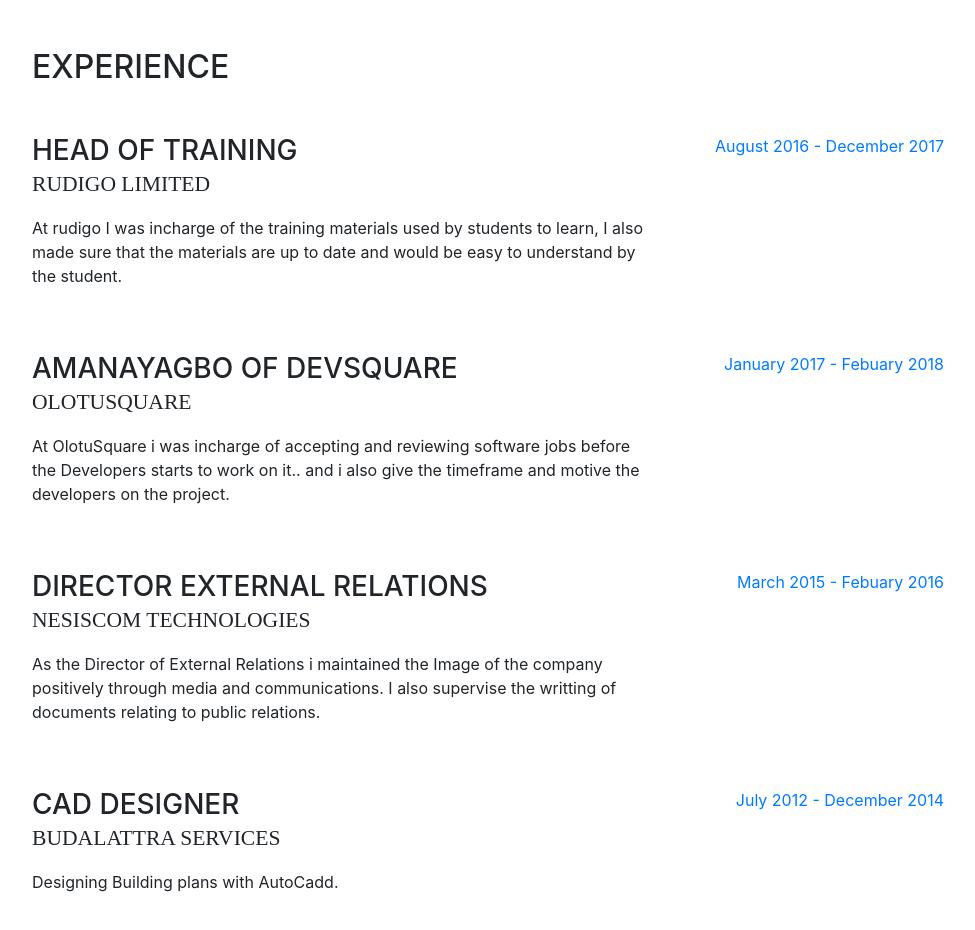
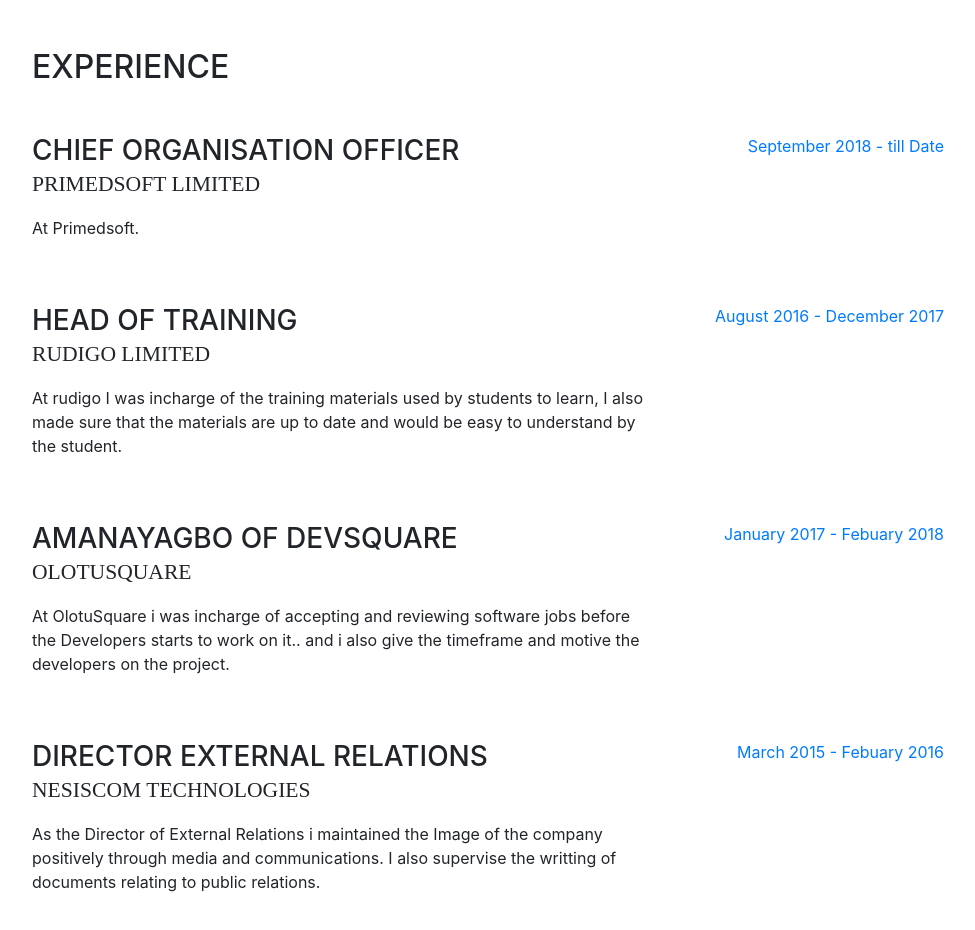
Before and after one commit to Alphadude/alphadude.github.io, a website with bundled scripts: page index.html in a window 1280 px wide. Shown: the part 800-1730 px from the top of the page, without its empty margins (288-1263 px from the left). Built offline with nearby package versions, Linux system fonts and the light colour scheme; a web font is replaced by a local one.

Commit message:
update with primedsoft details

```diff
--- a/index.html
+++ b/index.html
@@ -126,6 +126,17 @@
       <section class="resume-section p-3 p-lg-5 d-flex flex-column" id="experience">
         <div class="my-auto">
           <h2 class="mb-5">Experience</h2>
+
+           <div class="resume-item d-flex flex-column flex-md-row mb-5">
+            <div class="resume-content mr-auto">
+              <h3 class="mb-0">Chief Organisation Officer</h3>
+              <div class="subheading mb-3">PrimedSoft Limited</div>
+              <p>At Primedsoft.</p>
+            </div>
+            <div class="resume-date text-md-right">
+              <span class="text-primary">September 2018 - till Date</span>
+            </div>
+          </div>
 
           <div class="resume-item d-flex flex-column flex-md-row mb-5">
             <div class="resume-content mr-auto">
```
